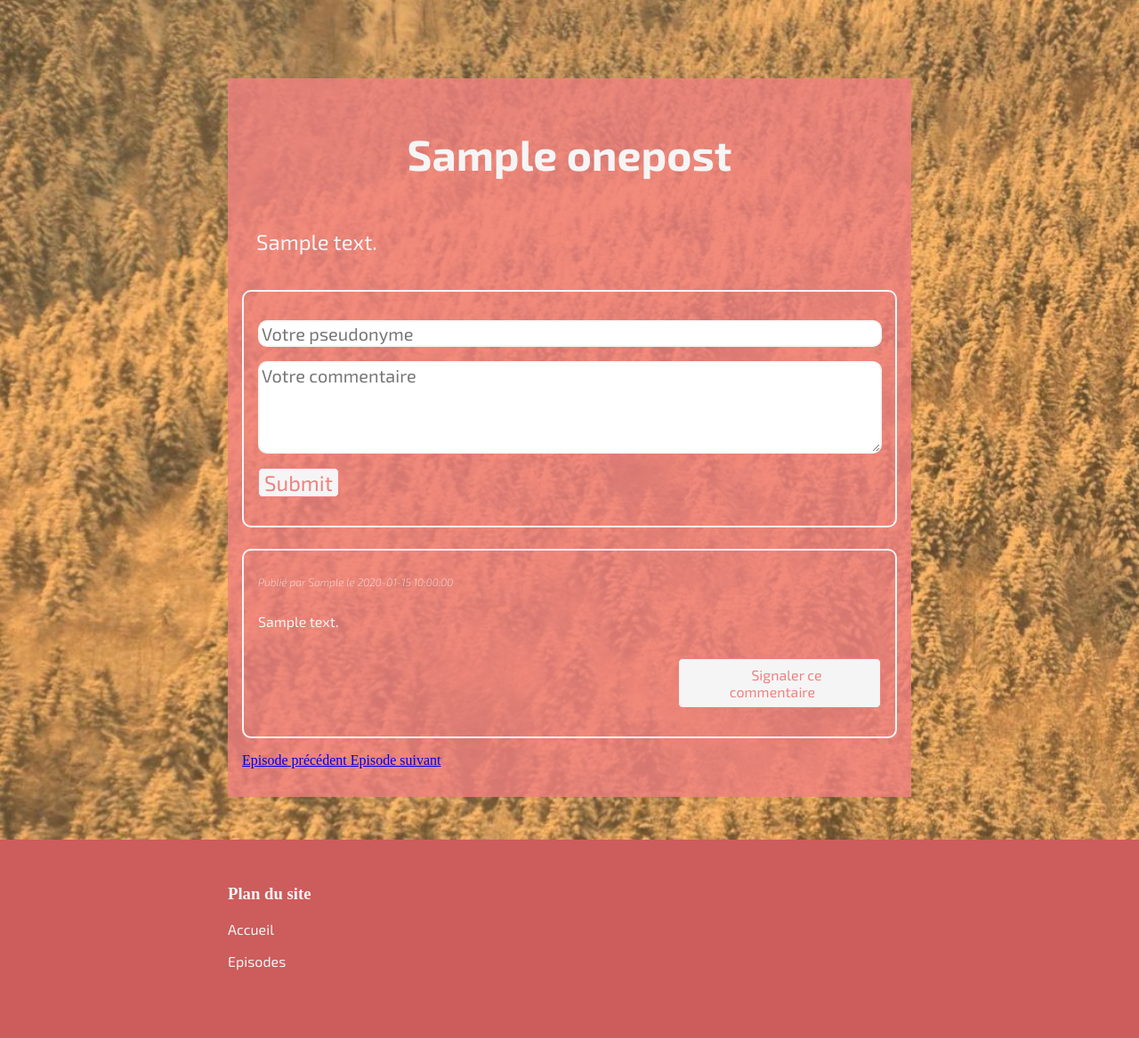
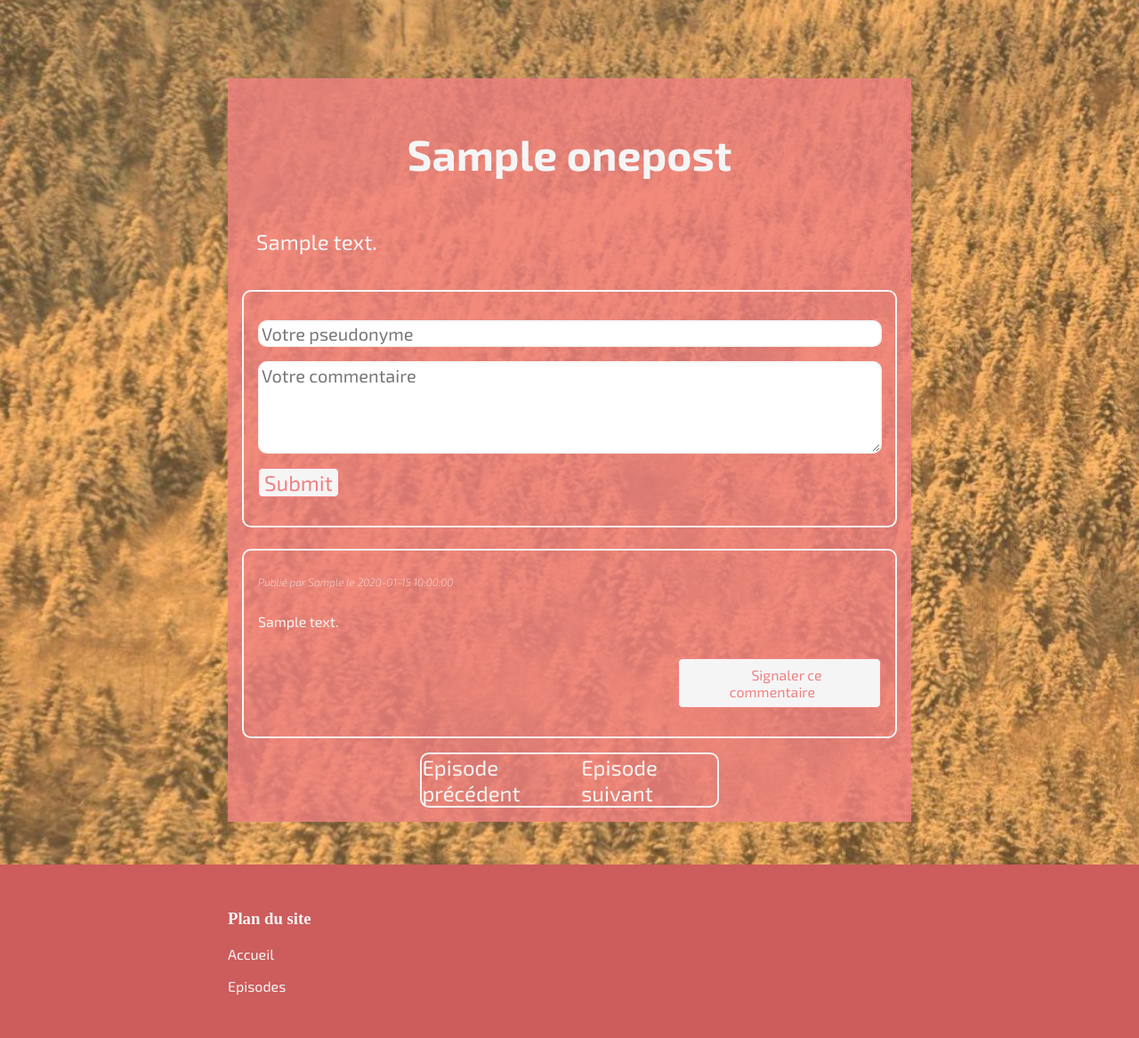
Before and after one commit to Athepa/Projet4, a PHP site: template templates/frontoffice/post.html.php in a window 1280 px wide. Shown: the part 72-1239 px from the top of the page at 89% size. Before the commit the page ends 1163 px from the top, so only its background shows below. Run offline with PHP 8.4, Linux system fonts and the light colour scheme; the template is opened without the code that fills it: most values are stand-ins (such as "Sample title", 1, 10 or a date in 2020).

Commit message:
Mise à jour de Postmanager

```diff
--- a/public/css/frontend-style.css
+++ b/public/css/frontend-style.css
@@ -116,7 +116,7 @@ nav a, footer a{
     border-radius: 5px;
     color:rgb(240,128,128);
     font-family: 'exo', sans-serif;
-    transform: transform 500ms ease-in-out;
+    transition: transform 500ms ease-in-out;
     cursor: pointer;
 }
 
@@ -263,6 +263,28 @@ p{
     color:rgb(240,128,128) ;
 }
 
+.pagination{
+    display: flex;
+    border: 2px whitesmoke solid;
+    border-radius: 10px;
+    width: 45%;
+    margin: auto;
+    justify-content: space-around;
+}
+
+.pagination a{
+    display: block;
+    font-family: 'exo', sans-serif;
+    font-size: 1.5rem;
+    color: whitesmoke;
+    text-decoration: none;
+    transition: transform 800ms ease-in-out;
+}
+
+.pagination a:hover{
+    transform: scale(1.5) ;
+}
+
 footer{
     background-color: rgb(205,92,92);
     width: 100%;
--- a/src/Controller/Frontoffice/CommentController.php
+++ b/src/Controller/Frontoffice/CommentController.php
@@ -5,7 +5,6 @@ declare(strict_types=1);
 namespace  App\Controller\Frontoffice;
 
 use App\Model\CommentManager;
-
 
 class CommentController
 {
@@ -16,7 +15,6 @@ class CommentController
     public function __construct(CommentManager $commentManager)
     {
         $this->commentManager = $commentManager;
-
     }
 
     public function saveCommentAction(int $idPost, array $data): void
--- a/src/Model/CommentManager.php
+++ b/src/Model/CommentManager.php
@@ -53,16 +53,15 @@ class CommentManager
         return (int) $data['idPost'];
     }
 
-   public function reportComment(int $idComment) : void
+    public function reportComment(int $idComment) : void
     {
         $dbrequest = $this->database->connectDB()->prepare('UPDATE comments SET report = 1
         WHERE idComment = :idComment
         ');
         $dbrequest->execute(['idComment'=>$idComment]);
-
     }
 
-    public function validateComment(int $idComment, array $data) : void
+    public function validateComment(int $idComment) : void
     {
         $dbrequest = $this->database->connectDB()->prepare('UPDATE comments SET report = 2
         WHERE idComment = :idComment
--- a/templates/frontoffice/post.html.php
+++ b/templates/frontoffice/post.html.php
@@ -44,5 +44,4 @@
 
             ?>
         </p>
-
 </article>
```
Also changed, not shown: src/Model/PostManager.php (+14 -1 lines), src/Service/Router.php (+3 -4 lines). Lines whose indentation alone changed are shown as unchanged.
